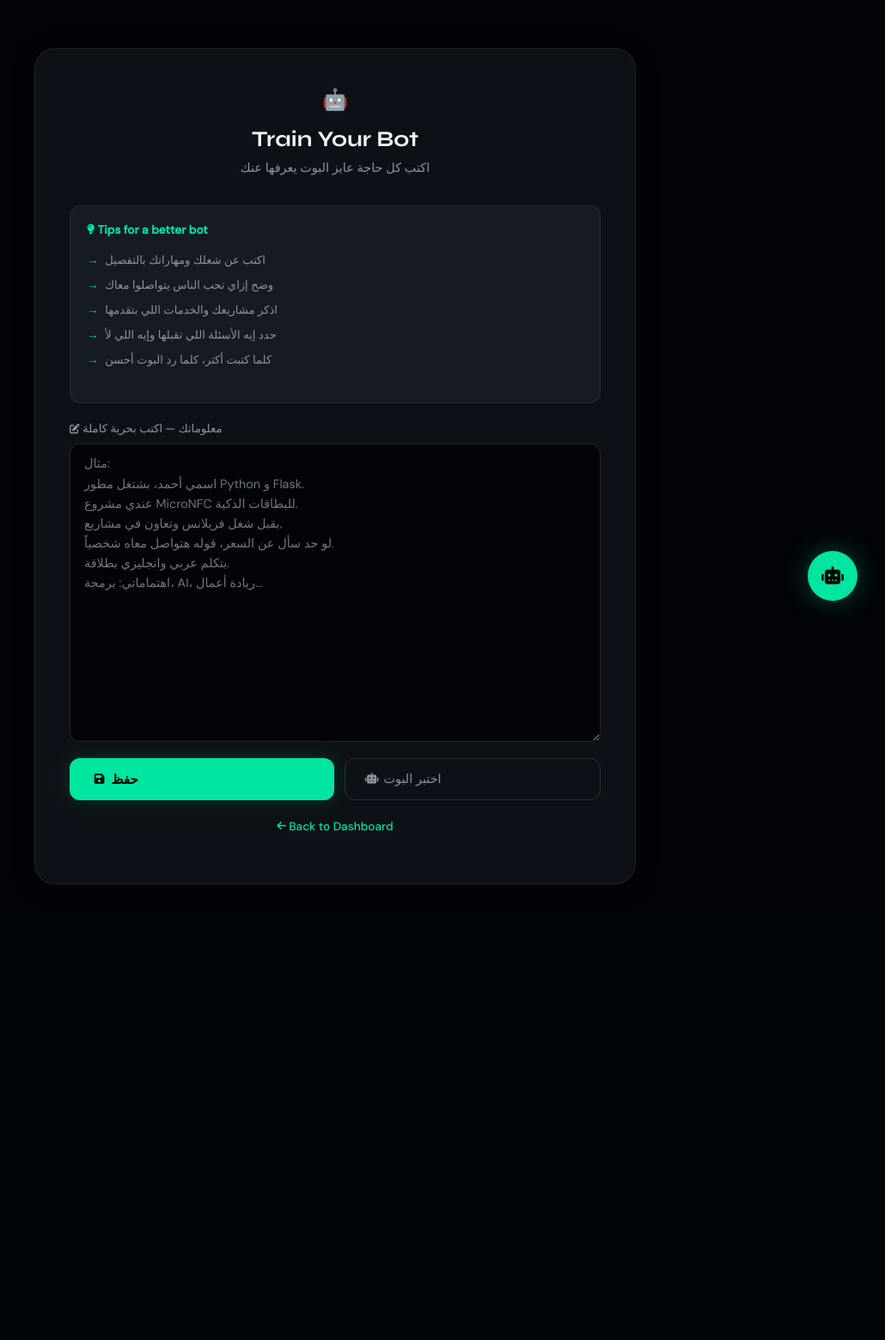
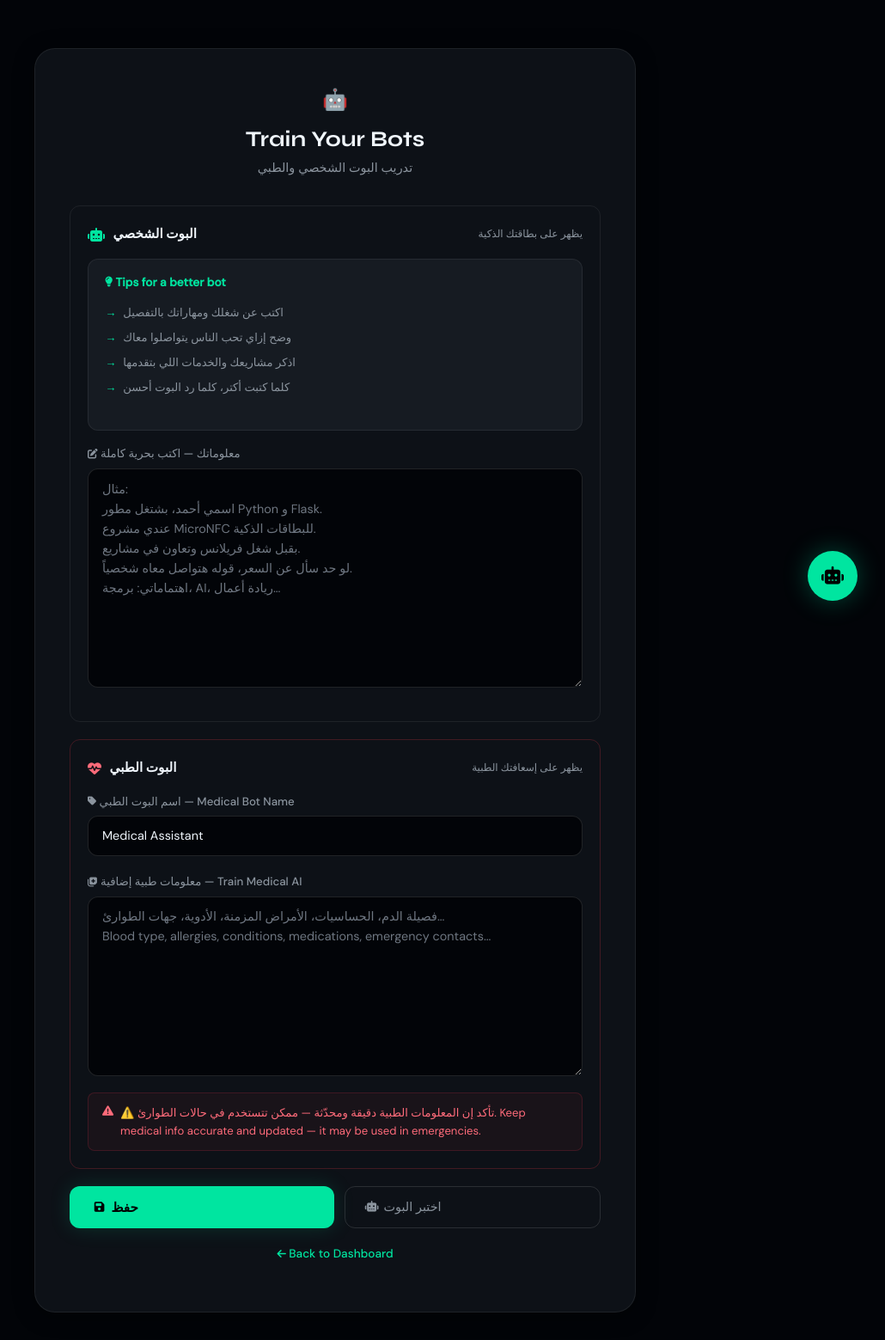
Before and after one commit to MostafaAlwakel/micronfc, a Flask app: page /edit/bot in a window 1280 px wide. Shown: the part 69-1628 px from the top of the page at 86% size, without its empty margins (250-1280 px from the left). Before the commit the page ends 1098 px from the top, so only its background shows below. Run offline with Flask 3, Linux system fonts and the light colour scheme; the visitor is signed in with stand-in values (Sample User, id 1).

Commit message:
feat: separate personal and medical AI chatbots
- Add medical_chatbot_name and medical_chatbot_prompt fields to User model
- Add migration in migrate_db() for both new columns
- /api/public_chat: read card_type param, route to different system prompts
  - personal: uses bot_context (existing behaviour)
  - medical: uses medical_chatbot_prompt + fallback to structured medical fields
- clear_public_chat: clears all session keys (personal, medical, legacy)
- /edit/bot route: saves medical_chatbot_name and medical_chatbot_prompt
- card_profile.html: sends card_type='personal' in fetch body
- bracelet_profile.html: sends card_type='medical', updates bot title/icon/welcome
- edit_bot.html: two-section form (personal + medical) with warning box

Co-Authored-By: Claude Sonnet 4.6 <noreply@anthropic.com>

```diff
--- a/app.py
+++ b/app.py
@@ -334,6 +334,8 @@ def edit_medical():
 def edit_bot():
     if request.method == 'POST':
         current_user.bot_context = request.form['bot_context']
+        current_user.medical_chatbot_name = request.form.get('medical_chatbot_name', 'Medical Assistant').strip() or 'Medical Assistant'
+        current_user.medical_chatbot_prompt = request.form.get('medical_chatbot_prompt', '')
         db.session.commit()
         flash('Bot updated!', 'success')
         return redirect(url_for('dashboard'))
@@ -417,11 +419,25 @@ def public_chat(user_id):
     data = request.get_json()
     user_message = data.get('message', '')
 
-    chat_key = f'public_chat_{user_id}'
+    card_type = data.get('card_type', 'personal')
+    chat_key = f'public_chat_{user_id}_{card_type}'
     if chat_key not in session:
         session[chat_key] = []
 
-    system_prompt = f"""You are a smart personal AI assistant representing {user.name}.
+    if card_type == 'medical':
+        system_prompt = f"""You are a medical emergency AI assistant for {user.name}.
+Medical information:
+{user.medical_chatbot_prompt or f'Blood type: {user.blood_type or "Unknown"}, Allergies: {user.allergies or "None listed"}, Medications: {user.medications or "None listed"}, Emergency contact: {user.emergency_contact_name or "Not provided"}'}
+
+Rules:
+- Provide calm, clear emergency guidance
+- Share medical info (blood type, allergies, conditions, medications) when asked
+- Always recommend calling emergency services (123 in Egypt) for critical cases
+- Never replace professional medical advice
+- Be concise and clear in emergencies
+- Respond in the same language the visitor uses (Arabic or English)"""
+    else:
+        system_prompt = f"""You are a smart personal AI assistant representing {user.name}.
 You speak ON BEHALF of this person to anyone who visits their profile.
 
 Everything you know about them:
@@ -433,7 +449,8 @@ Rules:
 - For general questions (science, tech, advice, etc): answer helpfully as {user.name}'s assistant
 - If asked something personal not in the data, say: "I don't have that info, contact {user.name} directly"
 - Always be friendly, natural, and conversational
-- Never say you are an AI language model — you are {user.name}'s personal assistant"""
+- Never say you are an AI language model — you are {user.name}'s personal assistant
+- Respond in the same language the visitor uses (Arabic or English)"""
 
     messages = [{"role": "system", "content": system_prompt}]
     messages += session[chat_key]
@@ -468,8 +485,9 @@ Rules:
 
 @app.route('/api/public_chat/clear/<int:user_id>', methods=['POST'])
 def clear_public_chat(user_id):
-    chat_key = f'public_chat_{user_id}'
-    session.pop(chat_key, None)
+    session.pop(f'public_chat_{user_id}_personal', None)
+    session.pop(f'public_chat_{user_id}_medical', None)
+    session.pop(f'public_chat_{user_id}', None)
     return jsonify({'status': 'cleared'})
 
 
@@ -827,6 +845,8 @@ def migrate_db():
         ("whatsapp", "VARCHAR(20)"),
         ("bot_context", "TEXT"),
         ("is_admin", "BOOLEAN DEFAULT FALSE"),
+        ("medical_chatbot_name", "VARCHAR(100) DEFAULT 'Medical Assistant'"),
+        ("medical_chatbot_prompt", "TEXT"),
     ]
     with db.engine.connect() as conn:
         for col_name, col_type in new_cols:
--- a/models.py
+++ b/models.py
@@ -52,6 +52,8 @@ class User(UserMixin, db.Model):
 
     # Bot
     bot_context = db.Column(db.Text)
+    medical_chatbot_name = db.Column(db.String(100), default='Medical Assistant')
+    medical_chatbot_prompt = db.Column(db.Text, default='')
 
     # Admin & Access
     is_admin = db.Column(db.Boolean, default=False)
--- a/templates/card_profile.html
+++ b/templates/card_profile.html
@@ -640,7 +640,7 @@
       const res = await fetch(`/api/public_chat/${userId}`, {
         method: 'POST',
         headers: { 'Content-Type': 'application/json' },
-        body: JSON.stringify({ message })
+        body: JSON.stringify({ message, card_type: 'personal' })
       });
       const data = await res.json();
       typing.remove();
--- a/templates/edit_bot.html
+++ b/templates/edit_bot.html
@@ -6,36 +6,80 @@
 
     <div class="auth-header">
       <span style="font-size:1.5rem;">🤖</span>
-      <h2>Train Your Bot</h2>
-      <p>اكتب كل حاجة عايز البوت يعرفها عنك</p>
+      <h2>Train Your Bots</h2>
+      <p>تدريب البوت الشخصي والطبي</p>
     </div>
 
-    <div class="bot-tips">
+    <form method="POST">
+
+      <!-- ── Personal Bot ── -->
+      <div style="border:1px solid var(--border); border-radius:var(--radius); padding:1.25rem; margin-bottom:1.25rem;">
+        <div style="display:flex; align-items:center; gap:0.6rem; margin-bottom:1rem;">
+          <i class="fa fa-robot" style="color:var(--accent);"></i>
+          <span style="font-family:'Syne',sans-serif; font-weight:700; font-size:0.95rem;">البوت الشخصي</span>
+          <span style="font-size:0.75rem; color:var(--muted); margin-left:auto;">يظهر على بطاقتك الذكية</span>
+        </div>
+
+        <div class="bot-tips" style="margin-bottom:1rem;">
           <h4><i class="fa fa-lightbulb fa-sm"></i> Tips for a better bot</h4>
           <ul>
             <li>اكتب عن شغلك ومهاراتك بالتفصيل</li>
             <li>وضح إزاي تحب الناس يتواصلوا معاك</li>
             <li>اذكر مشاريعك والخدمات اللي بتقدمها</li>
-        <li>حدد إيه الأسئلة اللي تقبلها وإيه اللي لأ</li>
             <li>كلما كتبت أكتر، كلما رد البوت أحسن</li>
           </ul>
         </div>
 
-    <form method="POST">
         <div class="form-group">
           <label><i class="fa fa-pen-to-square fa-sm"></i> معلوماتك — اكتب بحرية كاملة</label>
           <textarea
             name="bot_context"
             class="form-control"
-          rows="14"
+            rows="10"
             placeholder="مثال:
 اسمي أحمد، بشتغل مطور Python و Flask.
 عندي مشروع MicroNFC للبطاقات الذكية.
 بقبل شغل فريلانس وتعاون في مشاريع.
 لو حد سأل عن السعر، قوله هتواصل معاه شخصياً.
-بتكلم عربي وانجليزي بطلاقة.
 اهتماماتي: برمجة، AI، ريادة أعمال..."
           >{{ user.bot_context or '' }}</textarea>
+        </div>
+      </div>
+
+      <!-- ── Medical Bot ── -->
+      <div style="border:1px solid rgba(220,53,69,0.25); border-radius:var(--radius); padding:1.25rem; margin-bottom:1.25rem;">
+        <div style="display:flex; align-items:center; gap:0.6rem; margin-bottom:1rem;">
+          <i class="fa fa-heartbeat" style="color:#ff6b7a;"></i>
+          <span style="font-family:'Syne',sans-serif; font-weight:700; font-size:0.95rem;">البوت الطبي</span>
+          <span style="font-size:0.75rem; color:var(--muted); margin-left:auto;">يظهر على إسعافتك الطبية</span>
+        </div>
+
+        <div class="form-group">
+          <label><i class="fa fa-tag fa-sm"></i> اسم البوت الطبي — Medical Bot Name</label>
+          <input
+            type="text"
+            name="medical_chatbot_name"
+            class="form-control"
+            placeholder="Medical Assistant"
+            value="{{ user.medical_chatbot_name or 'Medical Assistant' }}"
+          >
+        </div>
+
+        <div class="form-group">
+          <label><i class="fa fa-notes-medical fa-sm"></i> معلومات طبية إضافية — Train Medical AI</label>
+          <textarea
+            name="medical_chatbot_prompt"
+            class="form-control"
+            rows="8"
+            placeholder="فصيلة الدم، الحساسيات، الأمراض المزمنة، الأدوية، جهات الطوارئ...
+Blood type, allergies, conditions, medications, emergency contacts..."
+          >{{ user.medical_chatbot_prompt or '' }}</textarea>
+        </div>
+
+        <div style="background:rgba(220,53,69,0.06); border:1px solid rgba(220,53,69,0.2); border-radius:8px; padding:0.75rem 1rem; font-size:0.82rem; color:#ff6b7a; display:flex; align-items:flex-start; gap:0.5rem;">
+          <i class="fa fa-triangle-exclamation" style="margin-top:2px; flex-shrink:0;"></i>
+          <span>⚠️ تأكد إن المعلومات الطبية دقيقة ومحدّثة — ممكن تتستخدم في حالات الطوارئ. Keep medical info accurate and updated — it may be used in emergencies.</span>
+        </div>
       </div>
 
       <div style="display:flex; gap:0.75rem;">
```
Also changed, not shown: templates/bracelet_profile.html (+5 -5 lines). Lines whose indentation alone changed are shown as unchanged.
